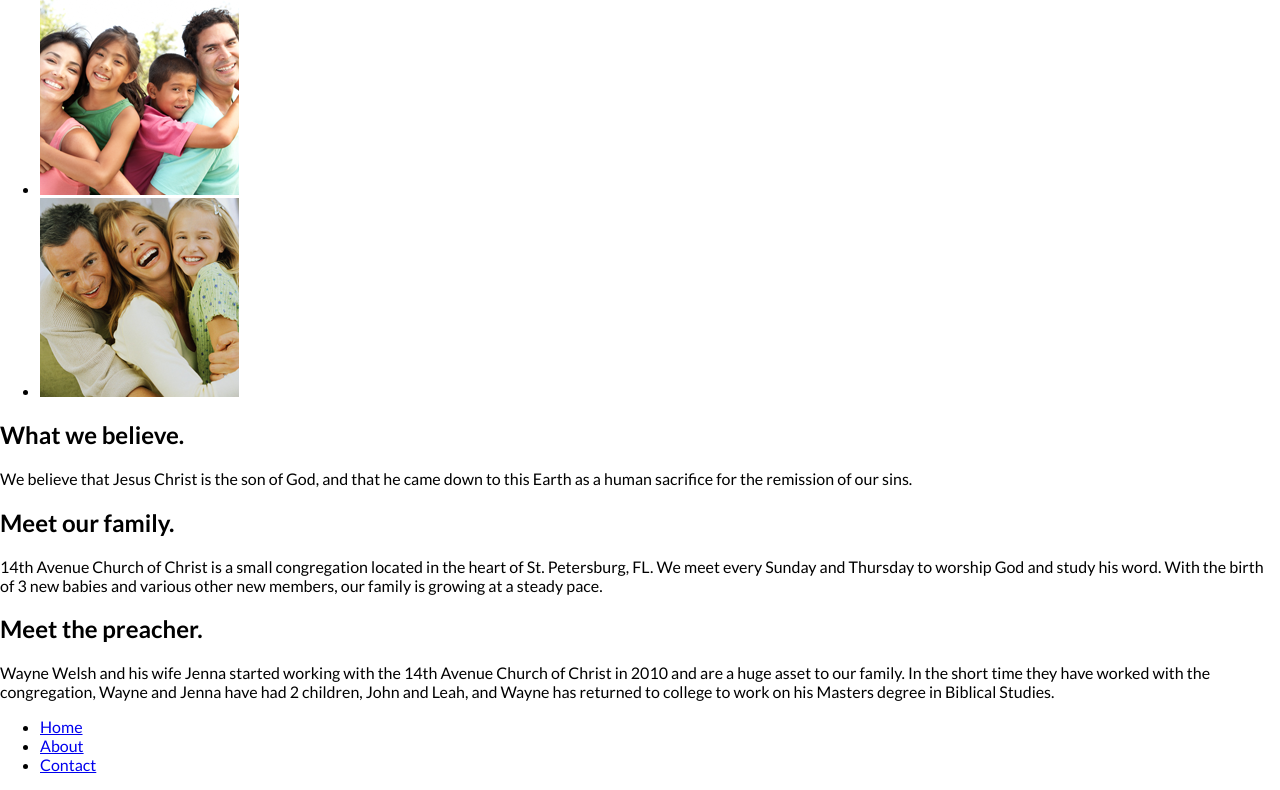
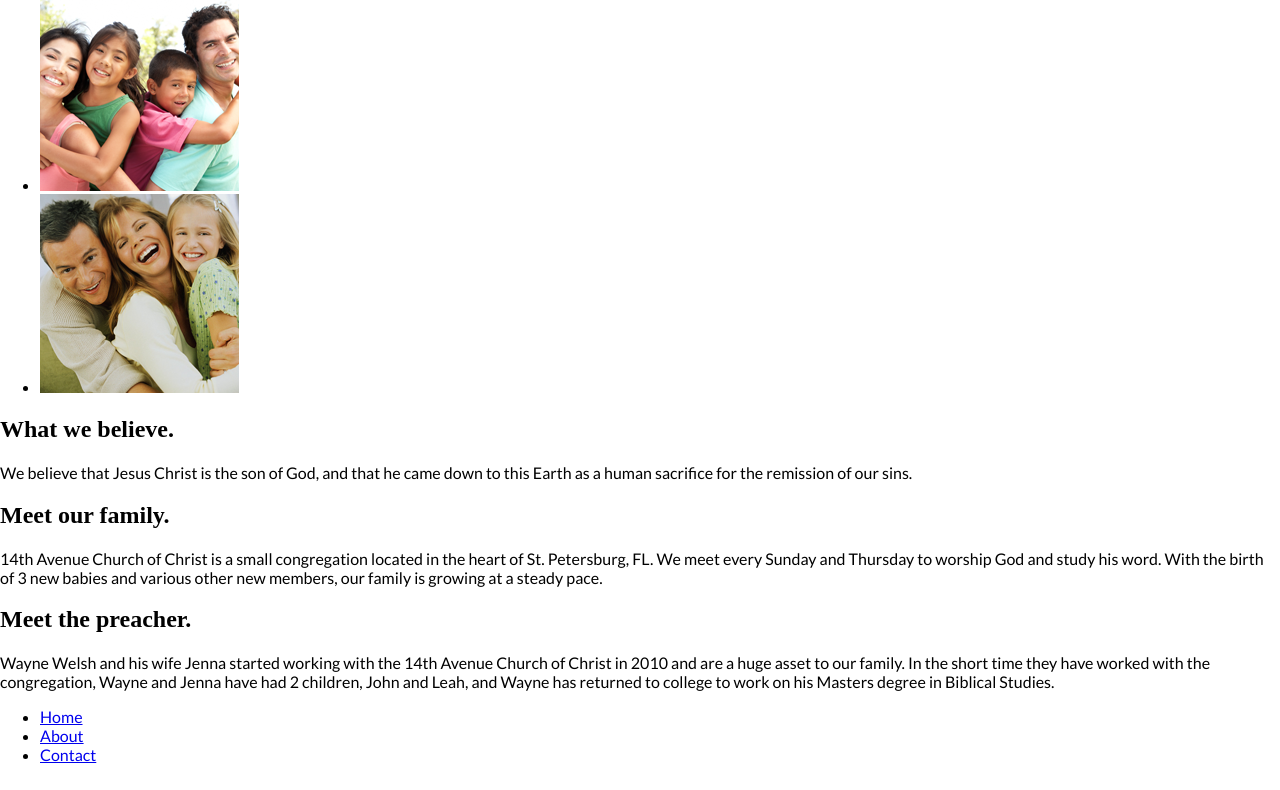
Before and after one commit to photodow/14thavenue, a plain HTML site: page index.html in a window 1280 px wide. Shown: the part 915-1705 px from the top of the page. Drawn offline with Linux system fonts and the light colour scheme; a web font is replaced by a local one.

Commit message:
fixed the h2 selector

```diff
--- a/css/style.css
+++ b/css/style.css
@@ -7,6 +7,6 @@ body {
 	font-family: 'Lato', sans-serif;
 }
 
-h1, h1 {
+h1, h2 {
 	font-family: 'Fenix', serif;
 }
```
